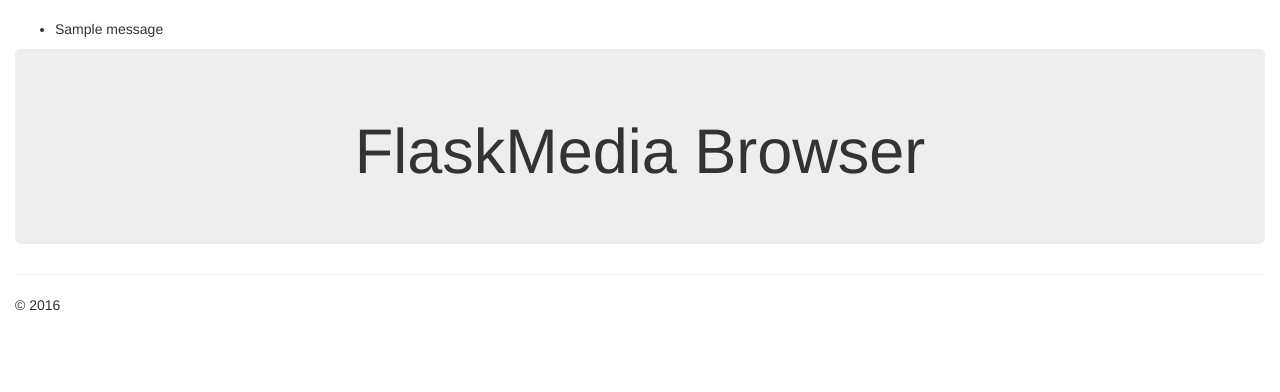
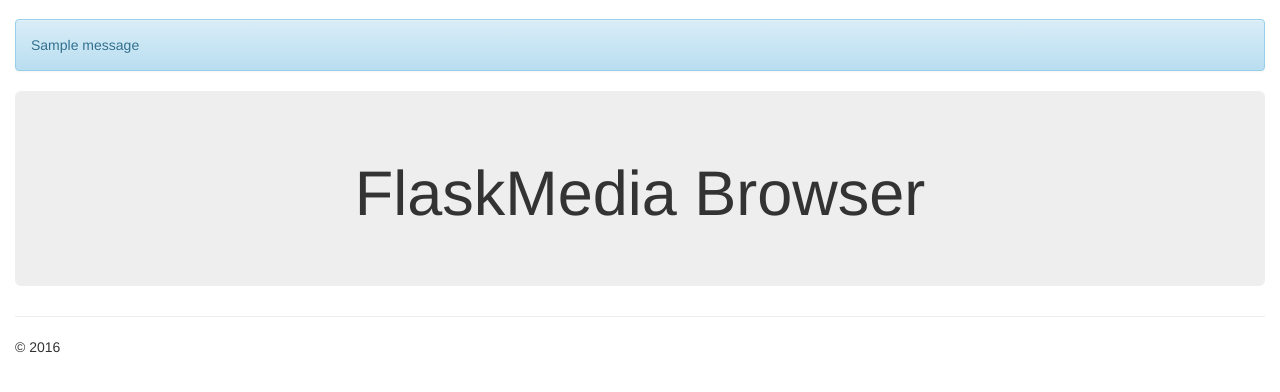
Before and after one commit to samcheck/PyMedia, a Python web app: template FlaskMedia/templates/index.html in a window 1280 px wide. Shown: the part 51-443 px from the top of the page. Run offline with Jinja, Linux system fonts and the light colour scheme; the template is opened without the code that fills it: most values are stand-ins (such as "Sample title", 1, 10 or a date in 2020); one stand-in notice (Sample message) is shown.

Commit message:
adding alert info to flashed messages

```diff
--- a/FlaskMedia/templates/base.html
+++ b/FlaskMedia/templates/base.html
@@ -50,11 +50,11 @@
         <div class="container-fluid" role="main">
 					{% with messages = get_flashed_messages() %}
 						{% if messages %}
-				<ul>
+						<div class="alert alert-info" role="alert">
 							{% for message in messages %}
-					<li>{{ message }}</li>
+								{{ message }}
 							{% endfor %}
-				</ul>
+						</div>
 						{% endif %}
 					{% endwith %}
 				{% block content %}
```
Lines whose indentation alone changed are shown as unchanged.
